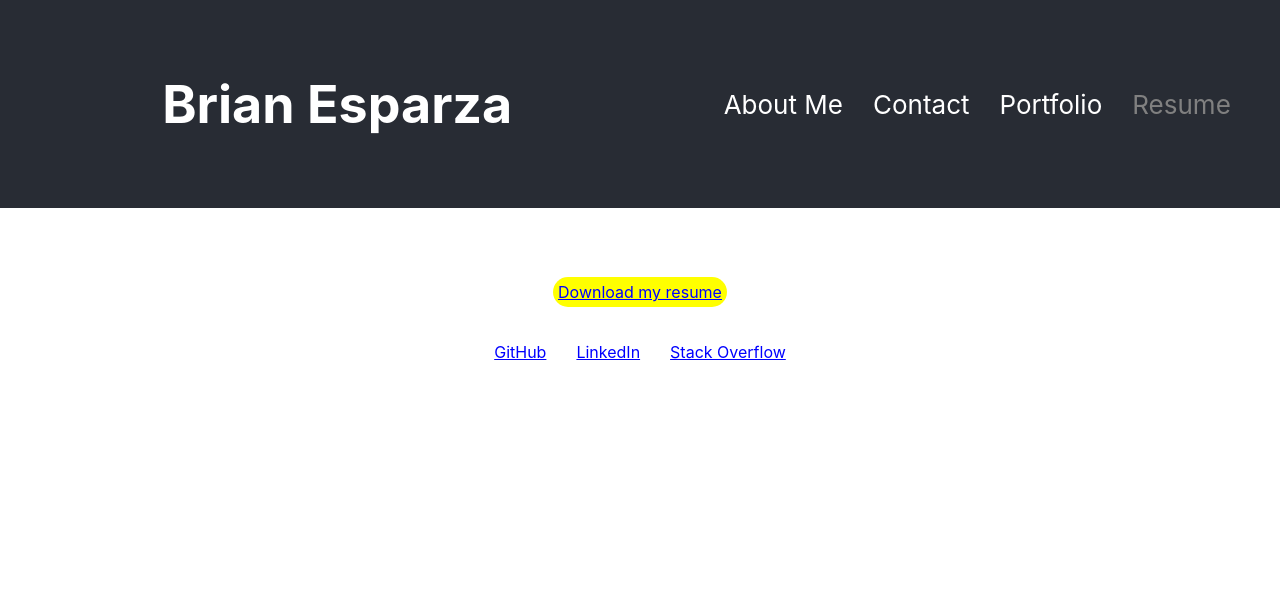
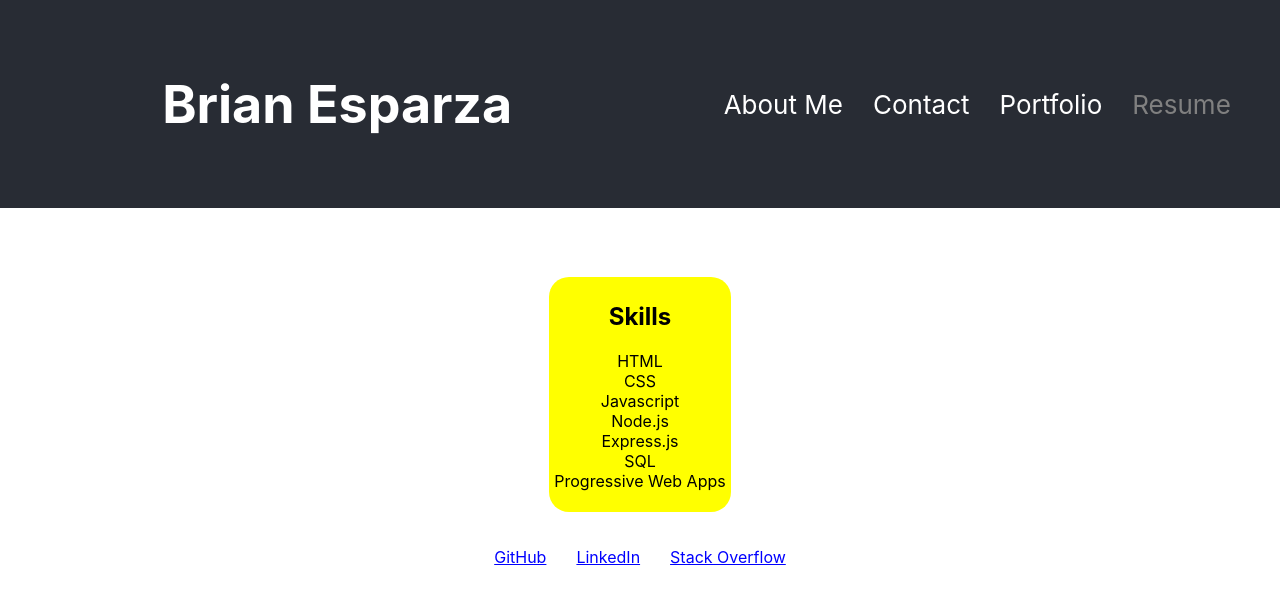
Before and after one commit to besparza90/react-portfolio, a React (Create React App) app: page / in a window 1280 px wide. Both pictures are taken after a click on the element "Resume". Shown: the top 604 px of the page. Built offline with nearby package versions, Linux system fonts and the light colour scheme.

Commit message:
updated resume page

```diff
--- a/src/components/Resume/index.js
+++ b/src/components/Resume/index.js
@@ -4,9 +4,18 @@ const Resume = () => {
 
     return (
         <section className='my-5 text-background'>
-            <a href="https://besparza90.github.io/react-portfolio//build/static/media/reactresume.pdf" target="_blank" rel= "noreferrer">
-            Download my resume
-        </a>{" "}
+            <h1 data-testid='h1tag'>Skills</h1>
+
+            <ul>
+                <li>HTML</li>
+                <li>CSS</li>
+                <li>Javascript</li>
+                <li>Node.js</li>
+                <li>Express.js</li>
+                <li>SQL</li>
+                <li>Progressive Web Apps</li>
+
+            </ul>
         </section>
     )
 }
```
